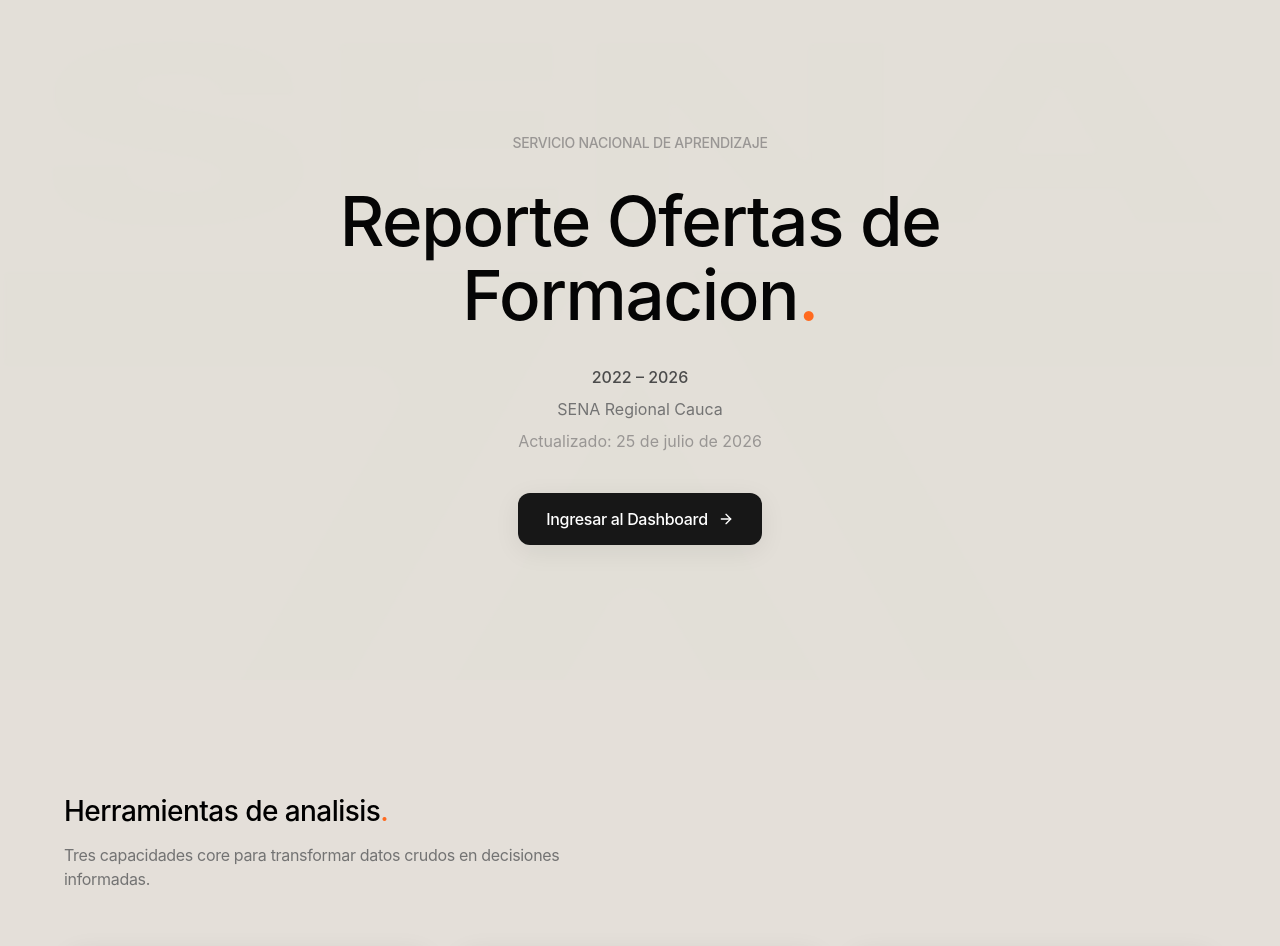
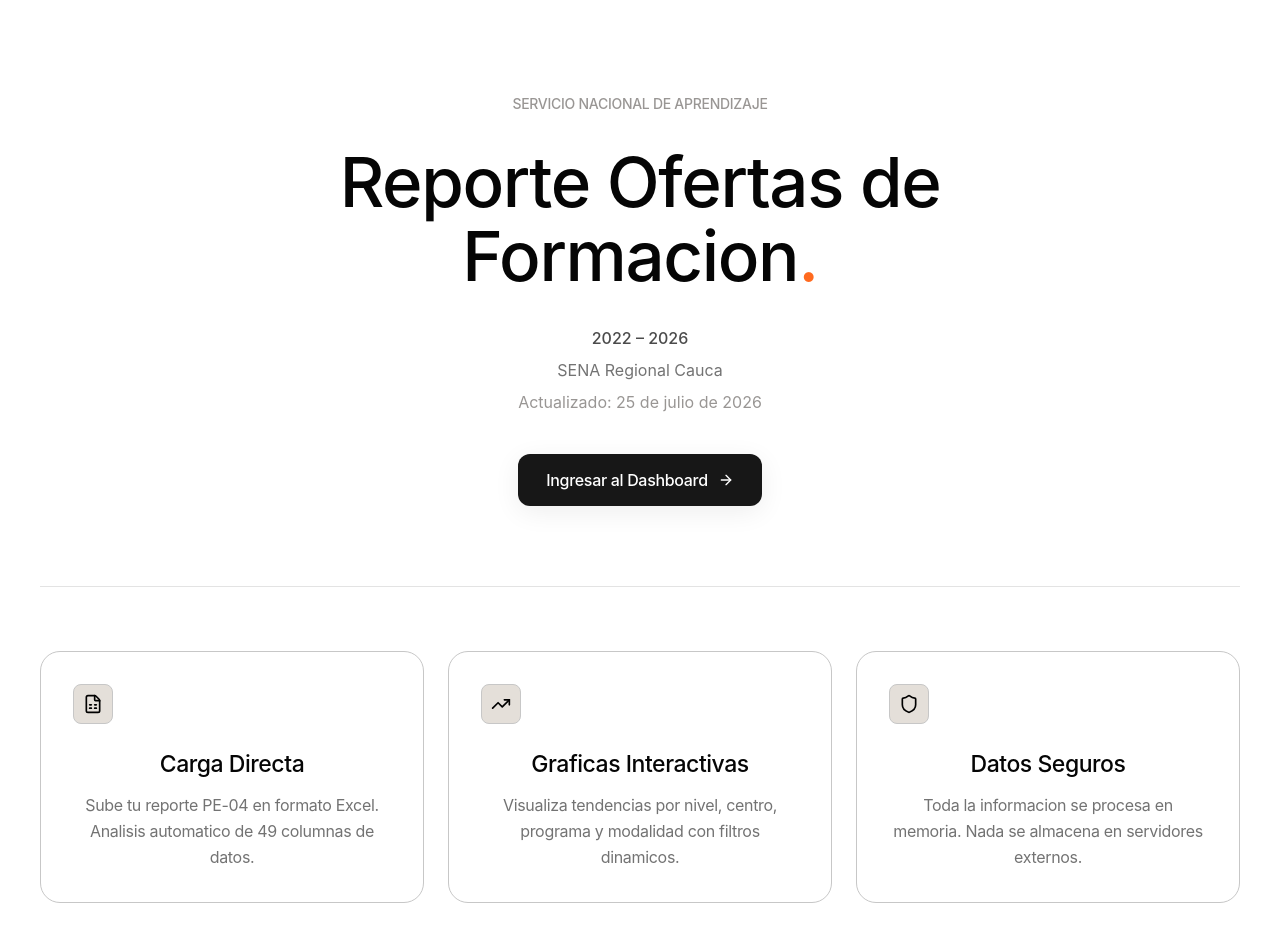
Before and after one commit to Andrestrujillow/PROYECTO-P0-4-SENA, a React (Vite) app in the folder client/: page / in a window 1280 px wide. Shown: the top 946 px of the page. Built offline with nearby package versions, Linux system fonts and the light colour scheme.

Commit message:
fix(landing): white background, unify hero + features into single flow

```diff
--- a/client/src/index.css
+++ b/client/src/index.css
@@ -432,14 +432,14 @@
   /* Cards */
   .editorial-feature-card {
     background: var(--color-editorial-white);
+    border: 1px solid var(--color-editorial-fog);
     border-radius: 20px;
     padding: 32px;
-    box-shadow: 0 6px 27px rgba(0, 0, 0, 0.07);
     transition: box-shadow 0.2s ease;
   }
 
   .editorial-feature-card:hover {
-    box-shadow: 0 10px 40px rgba(0, 0, 0, 0.1);
+    box-shadow: 0 6px 27px rgba(0, 0, 0, 0.07);
   }
 
   .editorial-feature-icon {
--- a/client/src/pages/Inicio/WelcomePage.tsx
+++ b/client/src/pages/Inicio/WelcomePage.tsx
@@ -29,20 +29,10 @@
   const year = new Date().getFullYear();
 
   return (
-    <div className="min-h-dvh flex flex-col bg-editorial-cream">
-      {/* ── Hero ── */}
-      <section className="relative flex flex-col items-center justify-center min-h-[85vh] px-6 py-20 text-center overflow-hidden">
-        {/* Background image */}
-        <div className="absolute inset-0 z-0">
-          <img
-            src="/logoSena.png"
-            alt=""
-            className="w-full h-full object-cover opacity-[0.04]"
-          />
-          <div className="absolute inset-0" style={{ backgroundColor: "rgba(228, 223, 217, 0.90)" }} />
-        </div>
-
-        <div className="relative z-10 w-full max-w-3xl mx-auto">
+    <div className="min-h-dvh flex flex-col bg-white">
+      {/* ── Hero + Features unified flow ── */}
+      <section className="flex flex-col items-center px-6 py-16 lg:py-24 text-center">
+        <div className="w-full max-w-3xl mx-auto">
           {/* Badge */}
           <p className="editorial-caption mb-8">
             Servicio Nacional de Aprendizaje
@@ -82,21 +72,14 @@
             <ArrowRight className="w-4 h-4" />
           </button>
         </div>
-      </section>
+
+        {/* ── Divider ── */}
+        <div className="w-full max-w-[1200px] mx-auto mt-20 mb-16">
+          <div className="h-px bg-editorial-fog/50" />
+        </div>
 
         {/* ── Features ── */}
-      <section className="w-full max-w-[1200px] mx-auto px-6 py-20 lg:py-28">
-        <div className="editorial-section-header mb-14">
-          <h2 className="editorial-heading">
-            Herramientas de analisis
-            <span className="text-editorial-ember">.</span>
-          </h2>
-          <p className="editorial-body text-editorial-slate mt-3 max-w-lg">
-            Tres capacidades core para transformar datos crudos en decisiones
-            informadas.
-          </p>
-        </div>
-
+        <div className="w-full max-w-[1200px] mx-auto">
           <div className="grid grid-cols-1 md:grid-cols-3 gap-6">
             {features.map(({ icon: Icon, title, body }) => (
               <div key={title} className="editorial-feature-card">
@@ -110,10 +93,11 @@
               </div>
             ))}
           </div>
+        </div>
       </section>
 
       {/* ── Footer ── */}
-      <footer className="w-full border-t border-editorial-fog">
+      <footer className="w-full border-t border-editorial-fog mt-auto">
         <div className="max-w-[1200px] mx-auto px-6 py-10 flex flex-col sm:flex-row items-center justify-between gap-4">
           <p className="editorial-caption text-editorial-stone">
             Plataforma de Inteligencia Educativa &middot; PE-04 v1.0
```
Lines whose indentation alone changed are shown as unchanged.
